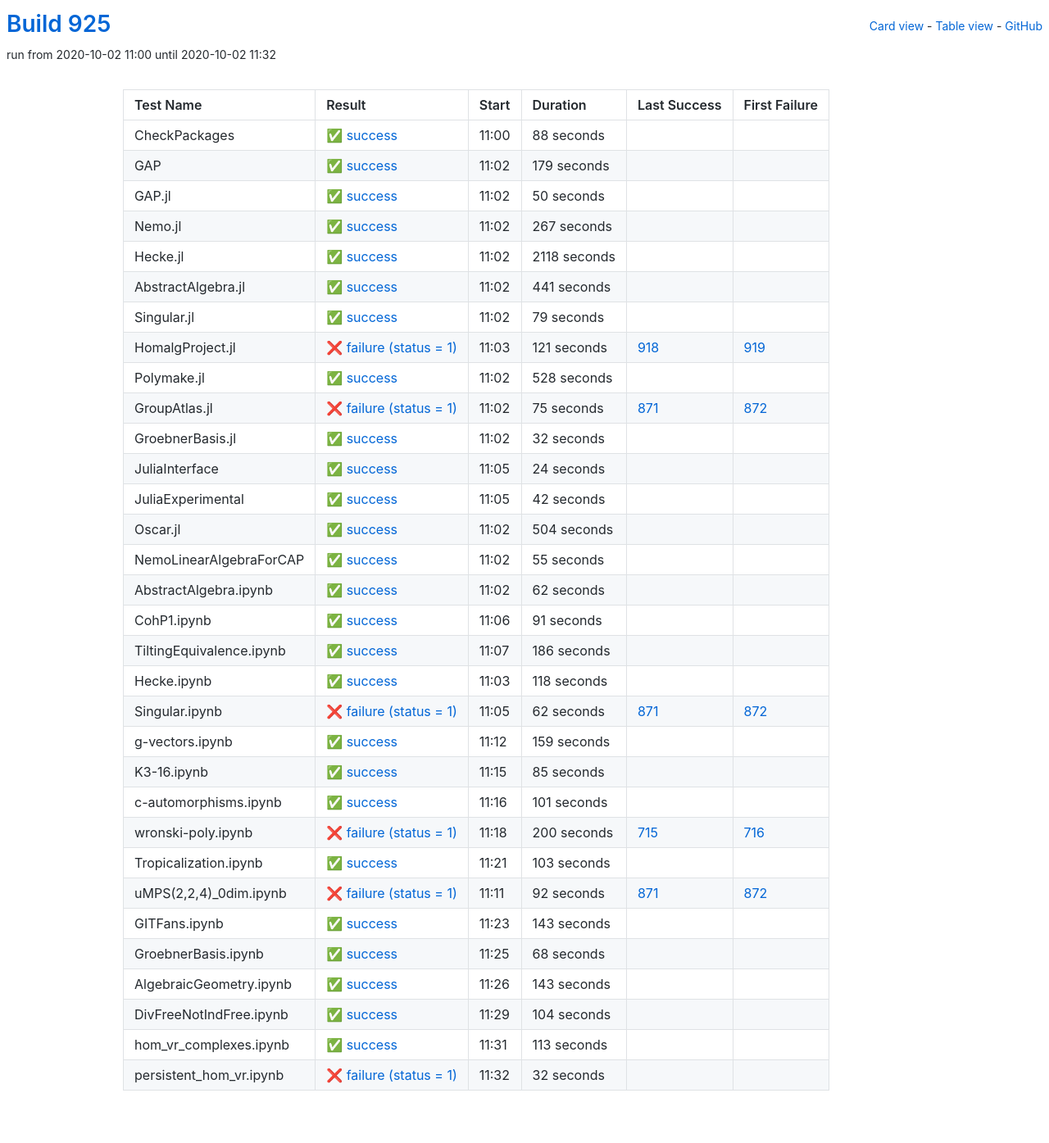
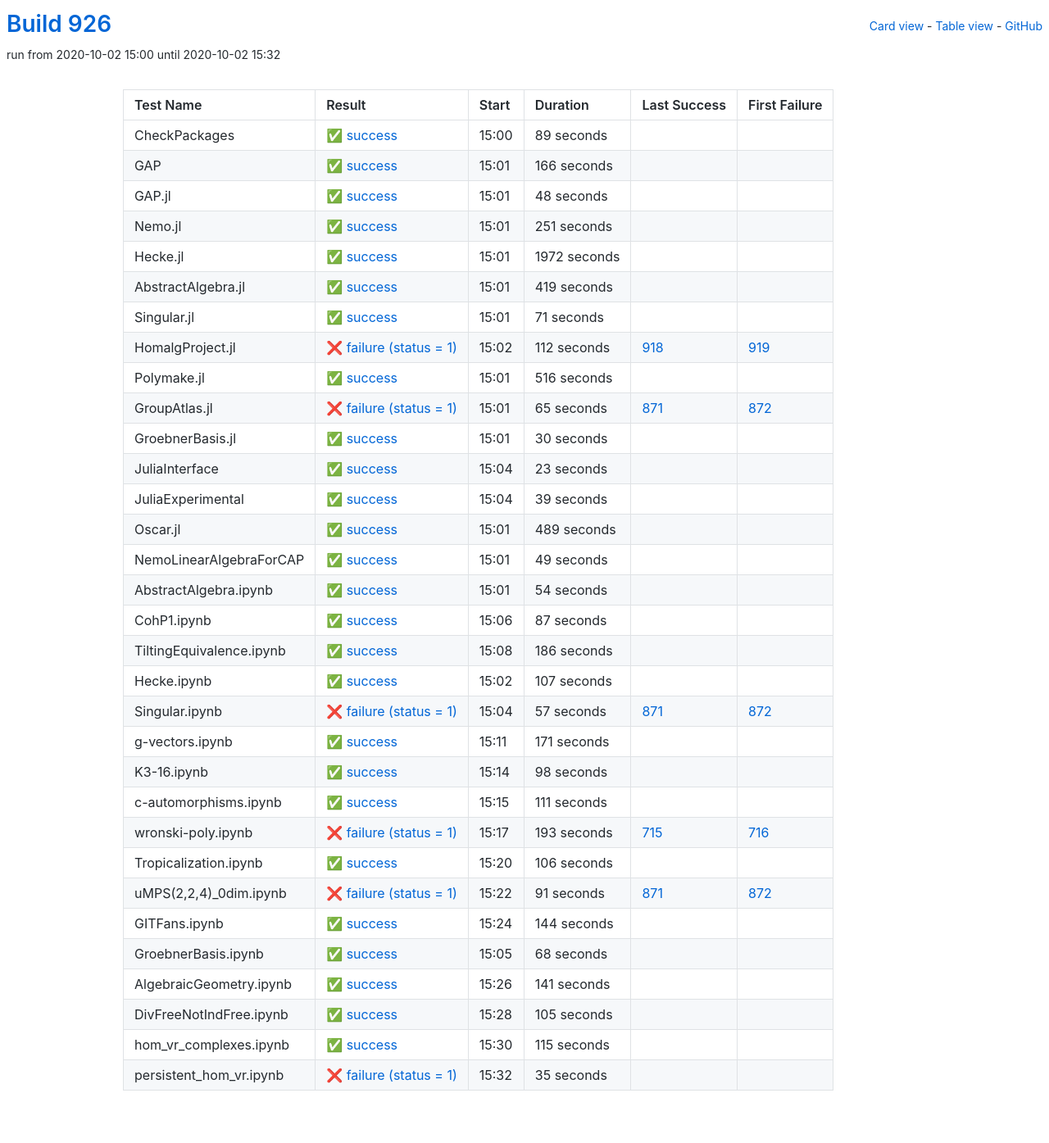
Before and after one commit to oscar-system/oscar-ci-status-stable, a Jekyll site: the page built from table.html, in a window 1280 px wide. Shown: the whole page at 82% size. Built offline with Jekyll 4.4.1, drawn with Linux system fonts in a browser that asks for light colours.

Commit message:
Build #926

```diff
--- a/_data/ci.yml
+++ b/_data/ci.yml
@@ -1,6 +1,6 @@
 ---
-build: 925
-build_url: https://oscarci.mathematik.uni-kl.de/job/oscar-stable/925/
+build: 926
+build_url: https://oscarci.mathematik.uni-kl.de/job/oscar-stable/926/
 job: oscar-stable
 organization: oscar-system
 repo: oscar-ci-status-stable
@@ -8,212 +8,212 @@ repourl: https://github.com/oscar-system/oscar-ci-status-stable
 tests:
 - name: CheckPackages
   id: checkpackages
-  log: https://oscarci.mathematik.uni-kl.de/job/oscar-stable/925/artifact/logs/build-925/CheckPackages.log
-  start: 2020-10-02 11:00
+  log: https://oscarci.mathematik.uni-kl.de/job/oscar-stable/926/artifact/logs/build-926/CheckPackages.log
+  start: 2020-10-02 15:00
   success: true
   exitcode: 0
   status: success
-  duration: 88
+  duration: 89
   last_success: false
   last_success_url:
   first_failure: false
   first_failure_url:
 - name: GAP
   id: gap
-  log: https://oscarci.mathematik.uni-kl.de/job/oscar-stable/925/artifact/logs/build-925/GAP.log
-  start: 2020-10-02 11:02
+  log: https://oscarci.mathematik.uni-kl.de/job/oscar-stable/926/artifact/logs/build-926/GAP.log
+  start: 2020-10-02 15:01
   success: true
   exitcode: 0
   status: success
-  duration: 179
+  duration: 166
   last_success: false
   last_success_url:
   first_failure: false
   first_failure_url:
 - name: GAP.jl
   id: gap-jl
-  log: https://oscarci.mathematik.uni-kl.de/job/oscar-stable/925/artifact/logs/build-925/GAP.jl.log
-  start: 2020-10-02 11:02
+  log: https://oscarci.mathematik.uni-kl.de/job/oscar-stable/926/artifact/logs/build-926/GAP.jl.log
+  start: 2020-10-02 15:01
   success: true
   exitcode: 0
   status: success
-  duration: 50
+  duration: 48
   last_success: false
   last_success_url:
   first_failure: false
   first_failure_url:
 - name: Nemo.jl
   id: nemo-jl
-  log: https://oscarci.mathematik.uni-kl.de/job/oscar-stable/925/artifact/logs/build-925/Nemo.jl.log
-  start: 2020-10-02 11:02
+  log: https://oscarci.mathematik.uni-kl.de/job/oscar-stable/926/artifact/logs/build-926/Nemo.jl.log
+  start: 2020-10-02 15:01
   success: true
   exitcode: 0
   status: success
-  duration: 267
+  duration: 251
   last_success: false
   last_success_url:
   first_failure: false
   first_failure_url:
 - name: Hecke.jl
   id: hecke-jl
-  log: https://oscarci.mathematik.uni-kl.de/job/oscar-stable/925/artifact/logs/build-925/Hecke.jl.log
-  start: 2020-10-02 11:02
+  log: https://oscarci.mathematik.uni-kl.de/job/oscar-stable/926/artifact/logs/build-926/Hecke.jl.log
+  start: 2020-10-02 15:01
   success: true
   exitcode: 0
   status: success
-  duration: 2118
+  duration: 1972
   last_success: false
   last_success_url:
   first_failure: false
   first_failure_url:
 - name: AbstractAlgebra.jl
   id: abstractalgebra-jl
-  log: https://oscarci.mathematik.uni-kl.de/job/oscar-stable/925/artifact/logs/build-925/AbstractAlgebra.jl.log
-  start: 2020-10-02 11:02
+  log: https://oscarci.mathematik.uni-kl.de/job/oscar-stable/926/artifact/logs/build-926/AbstractAlgebra.jl.log
+  start: 2020-10-02 15:01
   success: true
   exitcode: 0
   status: success
-  duration: 441
+  duration: 419
   last_success: false
   last_success_url:
   first_failure: false
   first_failure_url:
 - name: Singular.jl
   id: singular-jl
-  log: https://oscarci.mathematik.uni-kl.de/job/oscar-stable/925/artifact/logs/build-925/Singular.jl.log
-  start: 2020-10-02 11:02
+  log: https://oscarci.mathematik.uni-kl.de/job/oscar-stable/926/artifact/logs/build-926/Singular.jl.log
+  start: 2020-10-02 15:01
   success: true
   exitcode: 0
   status: success
-  duration: 79
+  duration: 71
   last_success: false
   last_success_url:
   first_failure: false
   first_failure_url:
 - name: HomalgProject.jl
   id: homalgproject-jl
-  log: https://oscarci.mathematik.uni-kl.de/job/oscar-stable/925/artifact/logs/build-925/HomalgProject.jl.log
-  start: 2020-10-02 11:03
+  log: https://oscarci.mathematik.uni-kl.de/job/oscar-stable/926/artifact/logs/build-926/HomalgProject.jl.log
+  start: 2020-10-02 15:02
   success: false
   exitcode: 1
   status: failure
-  duration: 121
+  duration: 112
   last_success: 918
   last_success_url: https://oscarci.mathematik.uni-kl.de/job/oscar-stable/918/
   first_failure: 919
   first_failure_url: https://oscarci.mathematik.uni-kl.de/job/oscar-stable/919/
 - name: Polymake.jl
   id: polymake-jl
-  log: https://oscarci.mathematik.uni-kl.de/job/oscar-stable/925/artifact/logs/build-925/Polymake.jl.log
-  start: 2020-10-02 11:02
+  log: https://oscarci.mathematik.uni-kl.de/job/oscar-stable/926/artifact/logs/build-926/Polymake.jl.log
+  start: 2020-10-02 15:01
   success: true
   exitcode: 0
   status: success
-  duration: 528
+  duration: 516
   last_success: false
   last_success_url:
   first_failure: false
   first_failure_url:
 - name: GroupAtlas.jl
   id: groupatlas-jl
-  log: https://oscarci.mathematik.uni-kl.de/job/oscar-stable/925/artifact/logs/build-925/GroupAtlas.jl.log
-  start: 2020-10-02 11:02
+  log: https://oscarci.mathematik.uni-kl.de/job/oscar-stable/926/artifact/logs/build-926/GroupAtlas.jl.log
+  start: 2020-10-02 15:01
   success: false
   exitcode: 1
   status: failure
-  duration: 75
+  duration: 65
   last_success: 871
   last_success_url: https://oscarci.mathematik.uni-kl.de/job/oscar-stable/871/
   first_failure: 872
   first_failure_url: https://oscarci.mathematik.uni-kl.de/job/oscar-stable/872/
 - name: GroebnerBasis.jl
   id: groebnerbasis-jl
-  log: https://oscarci.mathematik.uni-kl.de/job/oscar-stable/925/artifact/logs/build-925/GroebnerBasis.jl.log
-  start: 2020-10-02 11:02
+  log: https://oscarci.mathematik.uni-kl.de/job/oscar-stable/926/artifact/logs/build-926/GroebnerBasis.jl.log
+  start: 2020-10-02 15:01
   success: true
   exitcode: 0
   status: success
-  duration: 32
+  duration: 30
   last_success: false
   last_success_url:
   first_failure: false
   first_failure_url:
 - name: JuliaInterface
   id: juliainterface
-  log: https://oscarci.mathematik.uni-kl.de/job/oscar-stable/925/artifact/logs/build-925/JuliaInterface.log
-  start: 2020-10-02 11:05
+  log: https://oscarci.mathematik.uni-kl.de/job/oscar-stable/926/artifact/logs/build-926/JuliaInterface.log
+  start: 2020-10-02 15:04
   success: true
   exitcode: 0
   status: success
-  duration: 24
+  duration: 23
   last_success: false
   last_success_url:
   first_failure: false
   first_failure_url:
 - name: JuliaExperimental
   id: juliaexperimental
-  log: https://oscarci.mathematik.uni-kl.de/job/oscar-stable/925/artifact/logs/build-925/JuliaExperimental.log
-  start: 2020-10-02 11:05
+  log: https://oscarci.mathematik.uni-kl.de/job/oscar-stable/926/artifact/logs/build-926/JuliaExperimental.log
+  start: 2020-10-02 15:04
   success: true
   exitcode: 0
   status: success
-  duration: 42
+  duration: 39
   last_success: false
   last_success_url:
   first_failure: false
   first_failure_url:
 - name: Oscar.jl
   id: oscar-jl
-  log: https://oscarci.mathematik.uni-kl.de/job/oscar-stable/925/artifact/logs/build-925/Oscar.jl.log
-  start: 2020-10-02 11:02
+  log: https://oscarci.mathematik.uni-kl.de/job/oscar-stable/926/artifact/logs/build-926/Oscar.jl.log
+  start: 2020-10-02 15:01
   success: true
   exitcode: 0
   status: success
-  duration: 504
+  duration: 489
   last_success: false
   last_success_url:
   first_failure: false
   first_failure_url:
 - name: NemoLinearAlgebraForCAP
   id: nemolinearalgebraforcap
-  log: https://oscarci.mathematik.uni-kl.de/job/oscar-stable/925/artifact/logs/build-925/NemoLinearAlgebraForCAP.log
-  start: 2020-10-02 11:02
+  log: https://oscarci.mathematik.uni-kl.de/job/oscar-stable/926/artifact/logs/build-926/NemoLinearAlgebraForCAP.log
+  start: 2020-10-02 15:01
   success: true
   exitcode: 0
   status: success
-  duration: 55
+  duration: 49
   last_success: false
   last_success_url:
   first_failure: false
   first_failure_url:
 - name: AbstractAlgebra.ipynb
   id: abstractalgebra-ipynb
-  log: https://oscarci.mathematik.uni-kl.de/job/oscar-stable/925/artifact/logs/build-925/AbstractAlgebra.ipynb.log
-  start: 2020-10-02 11:02
+  log: https://oscarci.mathematik.uni-kl.de/job/oscar-stable/926/artifact/logs/build-926/AbstractAlgebra.ipynb.log
+  start: 2020-10-02 15:01
   success: true
   exitcode: 0
   status: success
-  duration: 62
+  duration: 54
   last_success: false
   last_success_url:
   first_failure: false
   first_failure_url:
 - name: CohP1.ipynb
   id: cohp1-ipynb
-  log: https://oscarci.mathematik.uni-kl.de/job/oscar-stable/925/artifact/logs/build-925/CohP1.ipynb.log
-  start: 2020-10-02 11:06
+  log: https://oscarci.mathematik.uni-kl.de/job/oscar-stable/926/artifact/logs/build-926/CohP1.ipynb.log
+  start: 2020-10-02 15:06
   success: true
   exitcode: 0
   status: success
-  duration: 91
+  duration: 87
   last_success: false
   last_success_url:
   first_failure: false
   first_failure_url:
 - name: TiltingEquivalence.ipynb
   id: tiltingequivalence-ipynb
-  log: https://oscarci.mathematik.uni-kl.de/job/oscar-stable/925/artifact/logs/build-925/TiltingEquivalence.ipynb.log
-  start: 2020-10-02 11:07
+  log: https://oscarci.mathematik.uni-kl.de/job/oscar-stable/926/artifact/logs/build-926/TiltingEquivalence.ipynb.log
+  start: 2020-10-02 15:08
   success: true
   exitcode: 0
   status: success
@@ -224,116 +224,116 @@ tests:
   first_failure_url:
 - name: Hecke.ipynb
   id: hecke-ipynb
-  log: https://oscarci.mathematik.uni-kl.de/job/oscar-stable/925/artifact/logs/build-925/Hecke.ipynb.log
-  start: 2020-10-02 11:03
+  log: https://oscarci.mathematik.uni-kl.de/job/oscar-stable/926/artifact/logs/build-926/Hecke.ipynb.log
+  start: 2020-10-02 15:02
   success: true
   exitcode: 0
   status: success
-  duration: 118
+  duration: 107
   last_success: false
   last_success_url:
   first_failure: false
   first_failure_url:
 - name: Singular.ipynb
   id: singular-ipynb
-  log: https://oscarci.mathematik.uni-kl.de/job/oscar-stable/925/artifact/logs/build-925/Singular.ipynb.log
-  start: 2020-10-02 11:05
+  log: https://oscarci.mathematik.uni-kl.de/job/oscar-stable/926/artifact/logs/build-926/Singular.ipynb.log
+  start: 2020-10-02 15:04
   success: false
   exitcode: 1
   status: failure
-  duration: 62
+  duration: 57
   last_success: 871
   last_success_url: https://oscarci.mathematik.uni-kl.de/job/oscar-stable/871/
   first_failure: 872
   first_failure_url: https://oscarci.mathematik.uni-kl.de/job/oscar-stable/872/
 - name: g-vectors.ipynb
   id: g-vectors-ipynb
-  log: https://oscarci.mathematik.uni-kl.de/job/oscar-stable/925/artifact/logs/build-925/g-vectors.ipynb.log
-  start: 2020-10-02 11:12
+  log: https://oscarci.mathematik.uni-kl.de/job/oscar-stable/926/artifact/logs/build-926/g-vectors.ipynb.log
+  start: 2020-10-02 15:11
   success: true
   exitcode: 0
   status: success
-  duration: 159
+  duration: 171
   last_success: false
   last_success_url:
   first_failure: false
   first_failure_url:
 - name: K3-16.ipynb
   id: k3-16-ipynb
-  log: https://oscarci.mathematik.uni-kl.de/job/oscar-stable/925/artifact/logs/build-925/K3-16.ipynb.log
-  start: 2020-10-02 11:15
+  log: https://oscarci.mathematik.uni-kl.de/job/oscar-stable/926/artifact/logs/build-926/K3-16.ipynb.log
+  start: 2020-10-02 15:14
   success: true
   exitcode: 0
   status: success
-  duration: 85
+  duration: 98
   last_success: false
   last_success_url:
   first_failure: false
   first_failure_url:
 - name: c-automorphisms.ipynb
   id: c-automorphisms-ipynb
-  log: https://oscarci.mathematik.uni-kl.de/job/oscar-stable/925/artifact/logs/build-925/c-automorphisms.ipynb.log
-  start: 2020-10-02 11:16
+  log: https://oscarci.mathematik.uni-kl.de/job/oscar-stable/926/artifact/logs/build-926/c-automorphisms.ipynb.log
+  start: 2020-10-02 15:15
   success: true
   exitcode: 0
   status: success
-  duration: 101
+  duration: 111
   last_success: false
   last_success_url:
   first_failure: false
   first_failure_url:
 - name: wronski-poly.ipynb
   id: wronski-poly-ipynb
-  log: https://oscarci.mathematik.uni-kl.de/job/oscar-stable/925/artifact/logs/build-925/wronski-poly.ipynb.log
-  start: 2020-10-02 11:18
+  log: https://oscarci.mathematik.uni-kl.de/job/oscar-stable/926/artifact/logs/build-926/wronski-poly.ipynb.log
+  start: 2020-10-02 15:17
   success: false
   exitcode: 1
   status: failure
-  duration: 200
+  duration: 193
   last_success: 715
   last_success_url: https://oscarci.mathematik.uni-kl.de/job/oscar-stable/715/
   first_failure: 716
   first_failure_url: https://oscarci.mathematik.uni-kl.de/job/oscar-stable/716/
 - name: Tropicalization.ipynb
   id: tropicalization-ipynb
-  log: https://oscarci.mathematik.uni-kl.de/job/oscar-stable/925/artifact/logs/build-925/Tropicalization.ipynb.log
-  start: 2020-10-02 11:21
+  log: https://oscarci.mathematik.uni-kl.de/job/oscar-stable/926/artifact/logs/build-926/Tropicalization.ipynb.log
+  start: 2020-10-02 15:20
   success: true
   exitcode: 0
   status: success
-  duration: 103
+  duration: 106
   last_success: false
   last_success_url:
   first_failure: false
   first_failure_url:
 - name: uMPS(2,2,4)_0dim.ipynb
   id: umps-2-2-4-0dim-ipynb
-  log: https://oscarci.mathematik.uni-kl.de/job/oscar-stable/925/artifact/logs/build-925/uMPS-2-2-4-_0dim.ipynb.log
-  start: 2020-10-02 11:11
+  log: https://oscarci.mathematik.uni-kl.de/job/oscar-stable/926/artifact/logs/build-926/uMPS-2-2-4-_0dim.ipynb.log
+  start: 2020-10-02 15:22
   success: false
   exitcode: 1
   status: failure
-  duration: 92
+  duration: 91
   last_success: 871
   last_success_url: https://oscarci.mathematik.uni-kl.de/job/oscar-stable/871/
   first_failure: 872
   first_failure_url: https://oscarci.mathematik.uni-kl.de/job/oscar-stable/872/
 - name: GITFans.ipynb
   id: gitfans-ipynb
-  log: https://oscarci.mathematik.uni-kl.de/job/oscar-stable/925/artifact/logs/build-925/GITFans.ipynb.log
-  start: 2020-10-02 11:23
+  log: https://oscarci.mathematik.uni-kl.de/job/oscar-stable/926/artifact/logs/build-926/GITFans.ipynb.log
+  start: 2020-10-02 15:24
   success: true
   exitcode: 0
   status: success
-  duration: 143
+  duration: 144
   last_success: false
   last_success_url:
   first_failure: false
   first_failure_url:
 - name: GroebnerBasis.ipynb
   id: groebnerbasis-ipynb
-  log: https://oscarci.mathematik.uni-kl.de/job/oscar-stable/925/artifact/logs/build-925/GroebnerBasis.ipynb.log
-  start: 2020-10-02 11:25
+  log: https://oscarci.mathematik.uni-kl.de/job/oscar-stable/926/artifact/logs/build-926/GroebnerBasis.ipynb.log
+  start: 2020-10-02 15:05
   success: true
   exitcode: 0
   status: success
@@ -344,48 +344,48 @@ tests:
   first_failure_url:
 - name: AlgebraicGeometry.ipynb
   id: algebraicgeometry-ipynb
-  log: https://oscarci.mathematik.uni-kl.de/job/oscar-stable/925/artifact/logs/build-925/AlgebraicGeometry.ipynb.log
-  start: 2020-10-02 11:26
+  log: https://oscarci.mathematik.uni-kl.de/job/oscar-stable/926/artifact/logs/build-926/AlgebraicGeometry.ipynb.log
+  start: 2020-10-02 15:26
   success: true
   exitcode: 0
   status: success
-  duration: 143
+  duration: 141
   last_success: false
   last_success_url:
   first_failure: false
   first_failure_url:
 - name: DivFreeNotIndFree.ipynb
   id: divfreenotindfree-ipynb
-  log: https://oscarci.mathematik.uni-kl.de/job/oscar-stable/925/artifact/logs/build-925/DivFreeNotIndFree.ipynb.log
-  start: 2020-10-02 11:29
+  log: https://oscarci.mathematik.uni-kl.de/job/oscar-stable/926/artifact/logs/build-926/DivFreeNotIndFree.ipynb.log
+  start: 2020-10-02 15:28
   success: true
   exitcode: 0
   status: success
-  duration: 104
+  duration: 105
   last_success: false
   last_success_url:
   first_failure: false
   first_failure_url:
 - name: hom_vr_complexes.ipynb
   id: hom-vr-complexes-ipynb
-  log: https://oscarci.mathematik.uni-kl.de/job/oscar-stable/925/artifact/logs/build-925/hom_vr_complexes.ipynb.log
-  start: 2020-10-02 11:31
+  log: https://oscarci.mathematik.uni-kl.de/job/oscar-stable/926/artifact/logs/build-926/hom_vr_complexes.ipynb.log
+  start: 2020-10-02 15:30
   success: true
   exitcode: 0
   status: success
-  duration: 113
+  duration: 115
   last_success: false
   last_success_url:
   first_failure: false
   first_failure_url:
 - name: persistent_hom_vr.ipynb
   id: persistent-hom-vr-ipynb
-  log: https://oscarci.mathematik.uni-kl.de/job/oscar-stable/925/artifact/logs/build-925/persistent_hom_vr.ipynb.log
-  start: 2020-10-02 11:32
+  log: https://oscarci.mathematik.uni-kl.de/job/oscar-stable/926/artifact/logs/build-926/persistent_hom_vr.ipynb.log
+  start: 2020-10-02 15:32
   success: false
   exitcode: 1
   status: failure
-  duration: 32
+  duration: 35
   last_success: false
   last_success_url:
   first_failure: false
```
Also changed, not shown: README.md.
